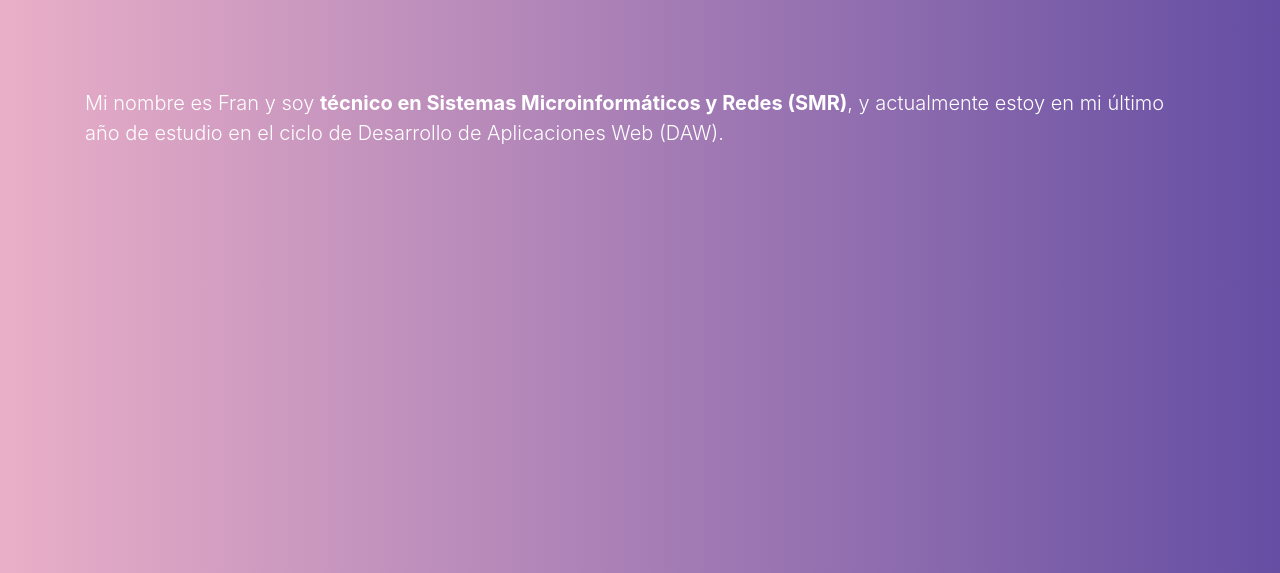
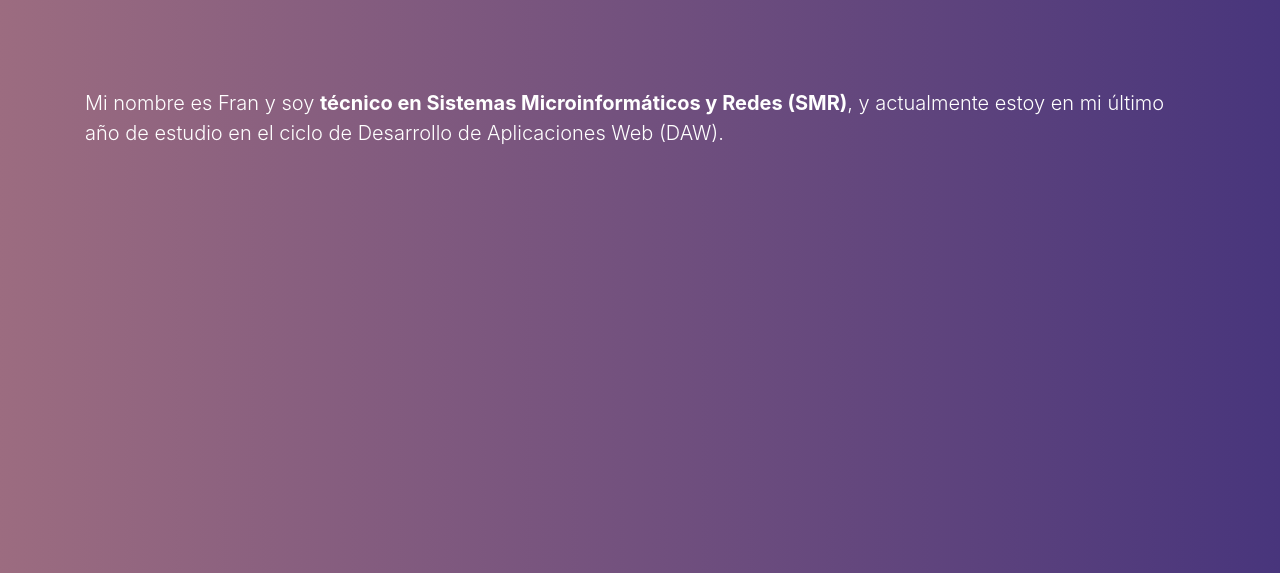
Before and after one commit to francobosg/francobosg.github.io, a plain HTML site: page sobre-mi/index.html in a window 1280 px wide. Shown: the part 227-800 px from the top of the page. Drawn offline with nearby package versions, Linux system fonts and the light colour scheme.

Commit message:
Update styles.css

```diff
--- a/sobre-mi/src/css/styles.css
+++ b/sobre-mi/src/css/styles.css
@@ -17,8 +17,8 @@
 
 body {
     background: #eaafc8;
-    background: -webkit-linear-gradient(to right, #eaafc8, #654ea3);
-    background: linear-gradient(to right, #eaafc8, #654ea3);
+    background: -webkit-linear-gradient(to right, #9c6c80, #48357c);
+    background: linear-gradient(to right, #9c6c80, #48357c);
     min-height: 100vh;
   }
 
```
